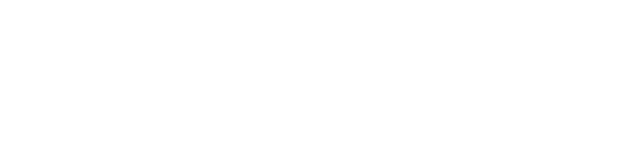
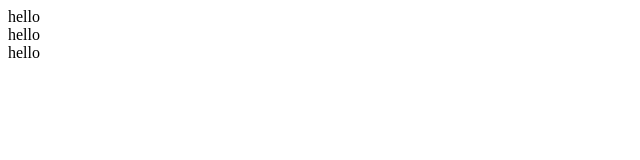
Before and after one commit to pkr093/vs-code-git, a plain HTML site: page index.html in a window 1280 px wide. Shown: the whole page, without its empty margins (0-640 px from the left). Drawn offline with Linux system fonts and the light colour scheme.

Commit message:
Added New Features

```diff
--- a/index.html
+++ b/index.html
@@ -7,7 +7,9 @@
     <title>Document  "!!!ALERT-BLUE LINE"</title>
 </head>
 <body class="header1">
-
+    <div>hello</div>
+    <div>hello</div>
+    <div>hello</div>
     <!-- agar same line me change krte ho toh blue line show karegi , agar line add krte ho toh green dhoe hogi -->
 </body>
 </html>
```
